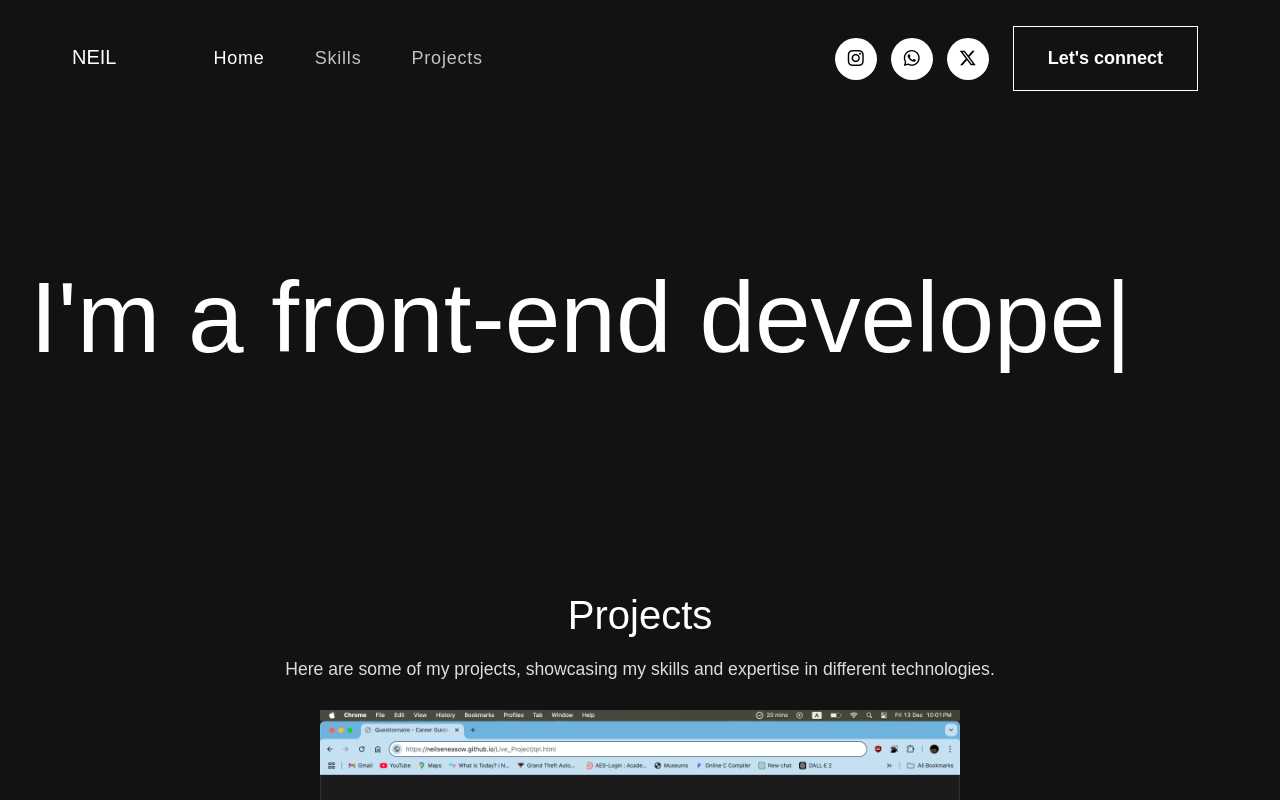
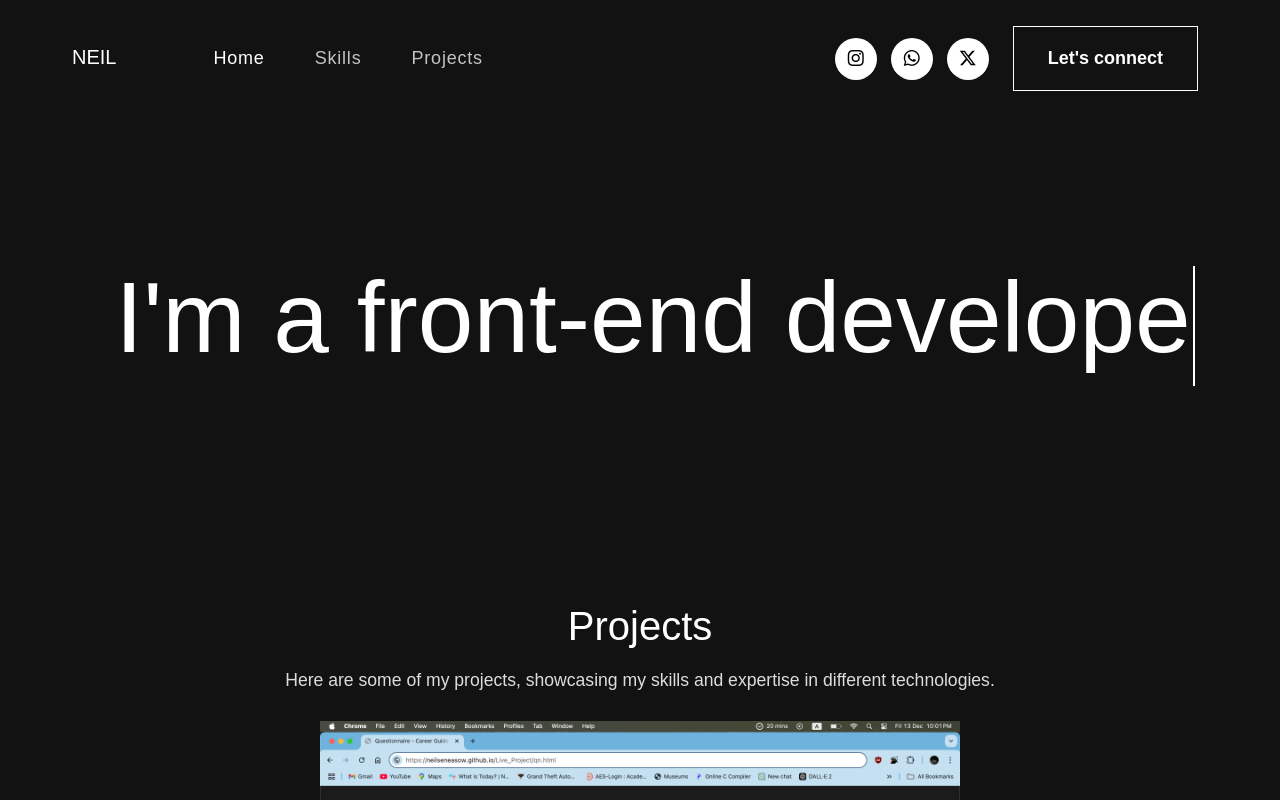
Before and after one commit to NeilSenEasow/personal_portfolio, a React (Create React App) app: page / in a window 1280 px wide. Shown: the top 800 px of the page. Built offline with nearby package versions, Linux system fonts and the light colour scheme.

Commit message:
Fixing dependecy issues & change banner to center

```diff
--- a/src/Banner.jsx
+++ b/src/Banner.jsx
@@ -1,4 +1,5 @@
 import React, { useState, useEffect } from "react";
+import "./banner.css"
 
 function Banner() {
   const texts = ["Hi There!", "I'm Neil", "I'm a front-end developer"];
@@ -49,11 +50,10 @@ function Banner() {
       <div className="banner">
         <p>
           {currentText}
-        <span className="cursor">|</span>
+          <span className="cursor"></span>
         </p>
       </div>
     </section>
-
   );
 }
 
--- /dev/null
+++ b/src/banner.css
@@ -0,0 +1,54 @@
+.banner-container {
+    display: flex;
+    justify-content: center;
+    padding: 100px 0;
+}
+
+.banner {
+    text-align: center;
+    display: flex;
+    flex-direction: column;
+    gap: 20px;
+    color: white
+}
+
+.banner h1 {
+  font-size: 3rem;
+  margin-bottom: 10px;
+}
+
+
+.banner-subheadline {
+  font-size: 1.5rem;
+  margin-bottom: 20px;
+}
+
+
+.banner-button {
+  background-color: #3498db;
+  color: white;
+  padding: 12px 20px;
+  border: none;
+  border-radius: 5px;
+  cursor: pointer;
+  font-size: 1.1rem;
+  transition: background-color 0.3s ease;
+}
+
+.banner-button:hover {
+  background-color: #2980b9;
+}
+
+.cursor {
+  display: inline-block;
+  width: 2px;
+  height: 1.2em;
+  background-color: white;
+  margin-left: 2px;
+  vertical-align: middle;
+  animation: blink-caret 1s steps(2) infinite;
+}
+@keyframes blink-caret {
+  from, to { color: transparent }
+  50% { color: white; }
+}
```
Also changed, not shown: package.json (+14 -10 lines), 1 other file (tests, documents, lock files or other folders). Lines whose indentation alone changed are shown as unchanged.
